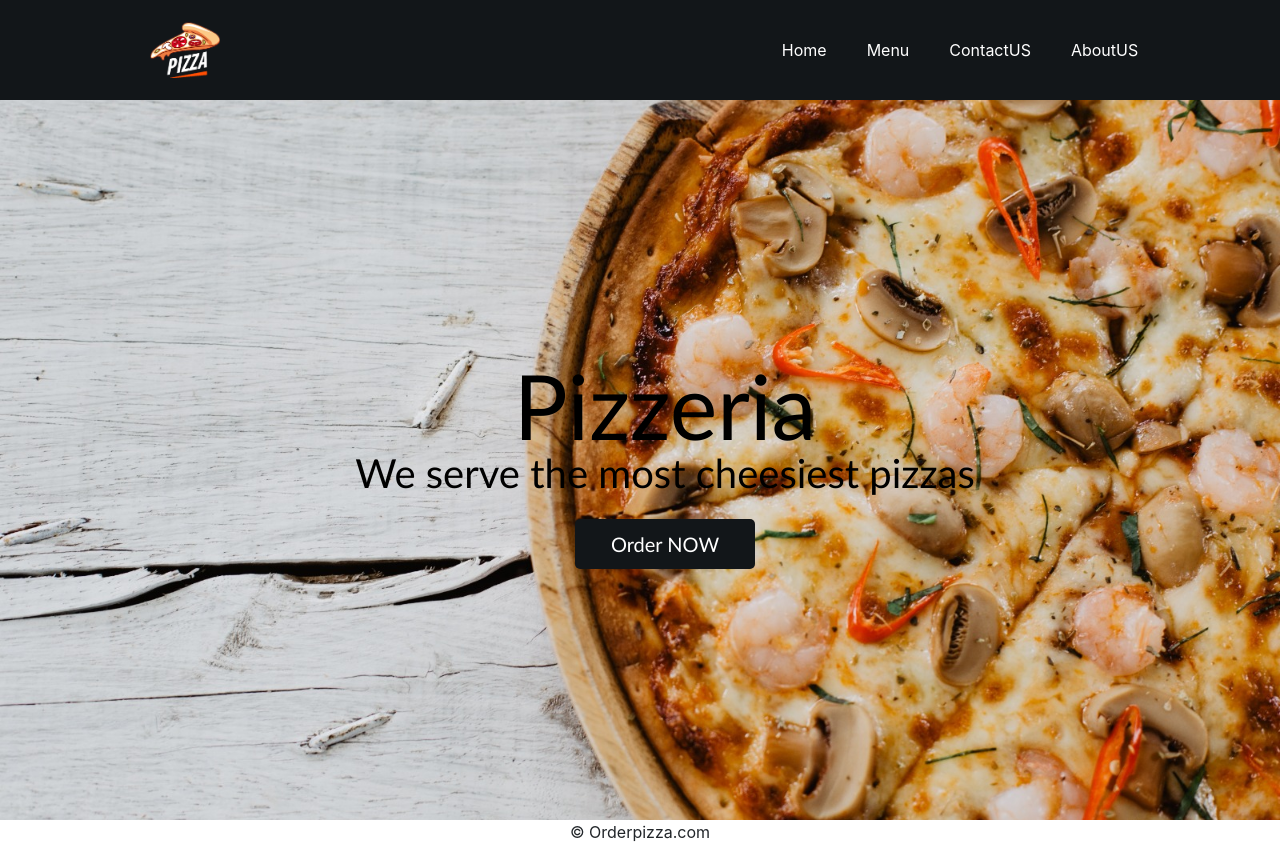
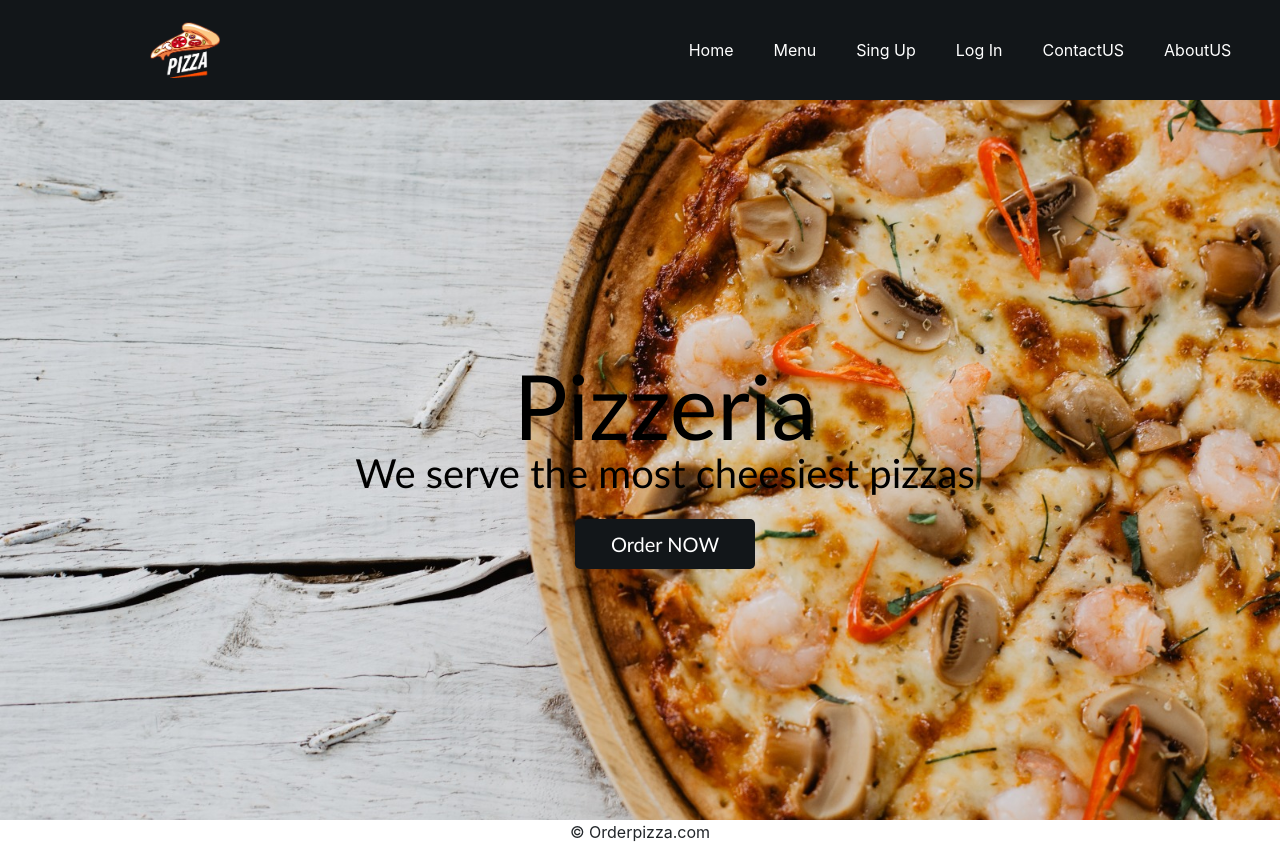
Before and after one commit to monishamekala/PizzaCraze-Food-Ordering-Application, a React (Create React App) app in the folder application/pizza/: page / in a window 1280 px wide. Built offline with nearby package versions, Linux system fonts and the light colour scheme.

Commit message:
Added Login and Signup links in the home page

```diff
--- a/application/pizza/src/App.js
+++ b/application/pizza/src/App.js
@@ -3,6 +3,8 @@ import logo from './logo.svg';
 import './App.css';
 import Navbar from './Components/Navbar';
 import Home from './Pages/Home';
+import Login from './Pages/Login';
+import Signup from './Pages/Signup';
 import About from './Pages/About';
 import {BrowserRouter as Router, Route, Routes} from 'react-router-dom';
 import Footer from './Components/Footer';
@@ -21,6 +23,8 @@ function App() {
       <Routes>
         <Route path='/' exact Component = {Home}/>
         <Route path='/about' exact Component = {About}/>
+        <Route path='/signup' exact Component = {Signup}/>
+        <Route path='/login' exact Component = {Login}/>
         <Route path='/about/teamlead' exact Component = {Teamlead}/>
         <Route path='/about/frontendlead' exact Component={Frontendlead}/>
         <Route path='/about/backendlead' exact Component={Backendlead}/>
--- a/application/pizza/src/Components/Navbar.js
+++ b/application/pizza/src/Components/Navbar.js
@@ -14,6 +14,8 @@ function Navbar() {
         <div className='rightSide'>
             <Link to="/"> Home</Link>
             <Link to="/menu"> Menu</Link>
+            <Link to="/signup"> Sing Up</Link>
+            <Link to="/login"> Log In</Link>
             <Link to="/contact"> ContactUS</Link>
             <Link to="/about"> AboutUS</Link>
             <button>
```
